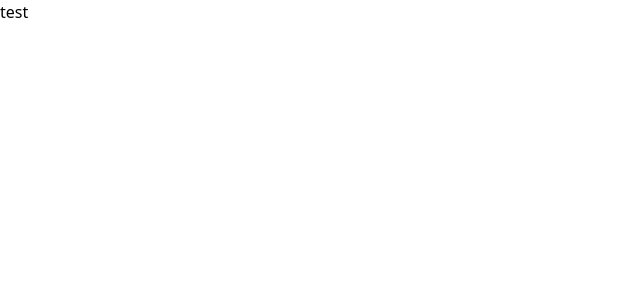
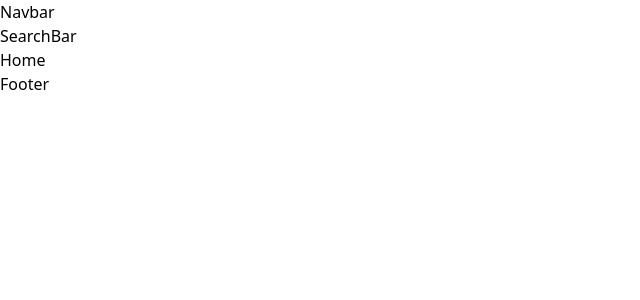
Before and after one commit to CristianAlexa/ozonepack, a React (Vite) app: page / in a window 1280 px wide. Shown: the top 300 px of the page, without its empty margins (0-640 px from the left). Built offline with nearby package versions, Linux system fonts and the light colour scheme.

Commit message:
root layout created

```diff
--- a/src/App.jsx
+++ b/src/App.jsx
@@ -1,5 +1,39 @@
+import {
+  createBrowserRouter,
+  createRoutesFromElements,
+  Route,
+  RouterProvider,
+  Routes,
+} from "react-router-dom";
+
+// pages
+import Home from "./pages/Home";
+import About from "./pages/About";
+import Products from "./pages/Products";
+import Contact from "./pages/Contact";
+
+// layouts
+import RootLayout from "./layouts/RootLayout";
+
+const router = createBrowserRouter(
+  createRoutesFromElements(
+    <Route path="/" element={<RootLayout />}>
+      <Route index element={<Home />} />
+      <Route path="about" element={<About />} />
+      <Route path="products" element={<Products />} />
+      <Route path="contact" element={<Contact />} />
+    </Route>
+  )
+);
+
 const App = () => {
-  return <div>test</div>;
+  return (
+    <div>
+      <>
+        <RouterProvider router={router} />
+      </>
+    </div>
+  );
 };
 
 export default App;
--- /dev/null
+++ b/src/components/SearchBar.jsx
@@ -0,0 +1,3 @@
+export default function SearchBar() {
+  return <div>SearchBar</div>;
+}
--- /dev/null
+++ b/src/layouts/RootLayout.jsx
@@ -0,0 +1,21 @@
+import { Outlet } from "react-router-dom";
+
+// components
+import Navbar from "../components/Navbar";
+import SearchBar from "../components/SearchBar";
+import Footer from "../components/Footer";
+
+const RootLayout = () => {
+  return (
+    <div>
+      <Navbar />
+      <SearchBar />
+      <main>
+        <Outlet />
+      </main>
+      <Footer />
+    </div>
+  );
+};
+
+export default RootLayout;
```
